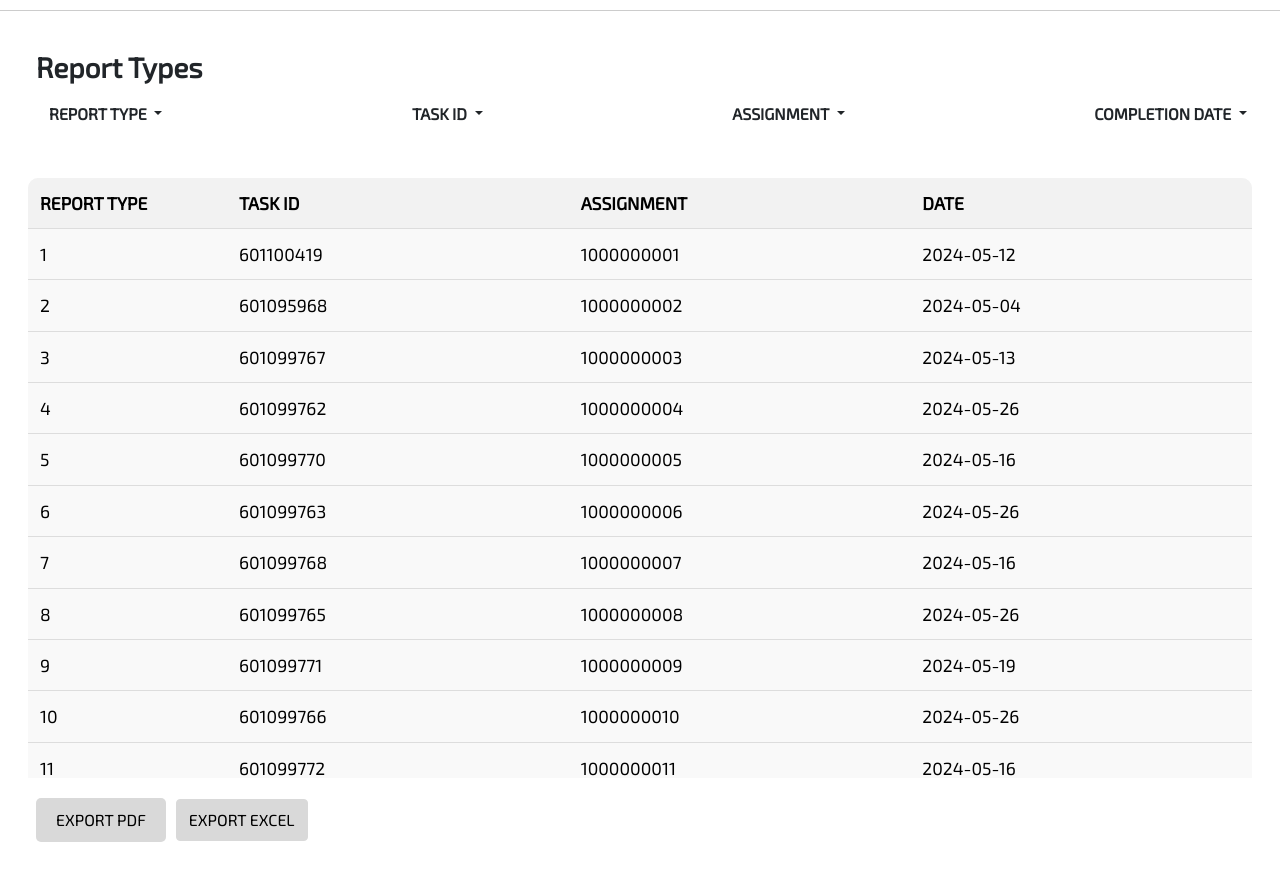
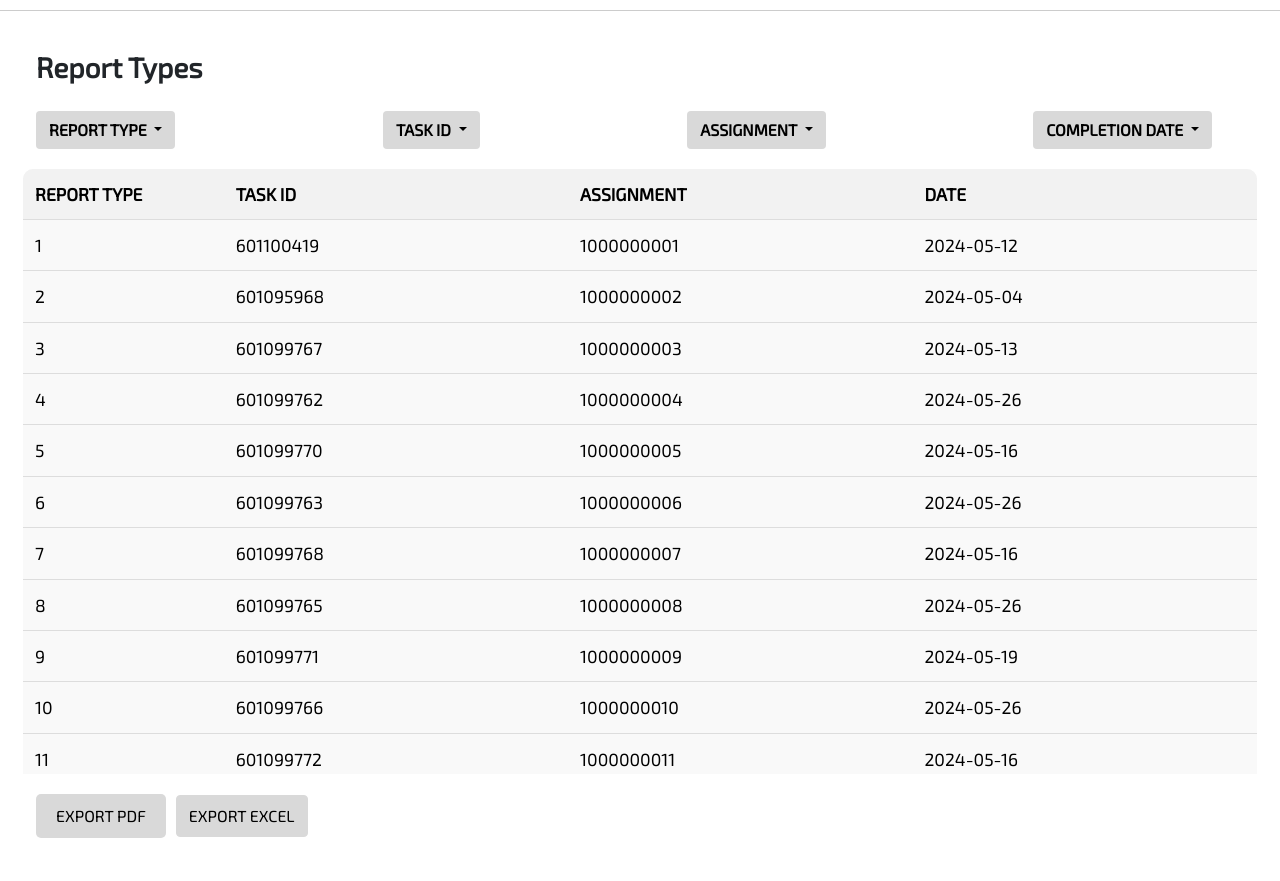
Before and after one commit to Niles-Rondez/Task-Management-and-Notification-System-for-SMG, a PHP site: page /reports.php in a window 1280 px wide. Shown: the part 76-957 px from the top of the page. Run offline with PHP 8.4, Linux system fonts and the light colour scheme; data comes from the database, SQL or seed files in the repository; some libraries are stand-ins or nearby versions.

Commit message:
alignment and color

```diff
--- a/reports.php
+++ b/reports.php
@@ -84,12 +84,12 @@ $result = mysqli_query($conn, $query);
     <!--End of Navbar-->
 
     <div class="header-divider"></div>
-    <div class="header-reports">
-        <h2 class="reports-header fw-bold ps-3">Report Types</h2>
+    <div class="header-reports pb-0">
+        <h2 class="reports-header fw-bold ps-3 pb-3">Report Types</h2>
         <div class="reports-options ps-3">
             <!-- Dropdowns in the desired order: Report Type, Task ID, Assignment, Completion Date -->
             <div class="dropdown">
-                <button class="btn dropdown-toggle rounded fw-bold" type="button" id="reportSortDropdown" data-bs-toggle="dropdown" aria-expanded="false">
+                <button class="btn dropdown-toggle rounded fw-bold mb-0" type="button" id="reportSortDropdown" data-bs-toggle="dropdown" aria-expanded="false">
                     REPORT TYPE
                 </button>
                 <ul class="dropdown-menu" aria-labelledby="reportSortDropdown">
@@ -99,7 +99,7 @@ $result = mysqli_query($conn, $query);
             </div>
 
             <div class="dropdown">
-                <button class="btn dropdown-toggle rounded fw-bold" type="button" id="taskSortDropdown" data-bs-toggle="dropdown" aria-expanded="false">
+                <button class="btn dropdown-toggle rounded fw-bold mb-0" type="button" id="taskSortDropdown" data-bs-toggle="dropdown" aria-expanded="false">
                     TASK ID
                 </button>
                 <ul class="dropdown-menu" aria-labelledby="taskSortDropdown">
@@ -109,7 +109,7 @@ $result = mysqli_query($conn, $query);
             </div>
 
             <div class="dropdown">
-                <button class="btn dropdown-toggle rounded fw-bold" type="button" id="assignmentSortDropdown" data-bs-toggle="dropdown" aria-expanded="false">
+                <button class="btn dropdown-toggle rounded fw-bold mb-0" type="button" id="assignmentSortDropdown" data-bs-toggle="dropdown" aria-expanded="false">
                     ASSIGNMENT
                 </button>
                 <ul class="dropdown-menu" aria-labelledby="assignmentSortDropdown">
@@ -119,7 +119,7 @@ $result = mysqli_query($conn, $query);
             </div>
 
             <div class="dropdown">
-                <button class="btn dropdown-toggle rounded fw-bold" type="button" id="dateSortDropdown" data-bs-toggle="dropdown" aria-expanded="false">
+                <button class="btn dropdown-toggle rounded fw-bold me-5 mb-0" type="button" id="dateSortDropdown" data-bs-toggle="dropdown" aria-expanded="false">
                     COMPLETION DATE
                 </button>
                 <ul class="dropdown-menu" aria-labelledby="dateSortDropdown">
@@ -130,7 +130,7 @@ $result = mysqli_query($conn, $query);
         </div>
     </div>
 
-    <div class="reports-table-container mx-1" id="reports_table">
+    <div class="reports-table-container mx-1 p-0" id="reports_table">
         <table class="reports-table">
             <thead>
                 <tr>
--- a/styles/style.css
+++ b/styles/style.css
@@ -381,6 +381,8 @@ html {
   padding-bottom: 20px;
   color: #000;
 }
+
+
 /* End of Reports CSS */
 
 /*Calendar*/
@@ -734,14 +736,16 @@ html {
 }
 
 
-#btnMonth, #btnWeek, #btnDay, #exportBtn {
+#btnMonth, #btnWeek, #btnDay, #exportBtn, #reportSortDropdown, #taskSortDropdown, #assignmentSortDropdown, #dateSortDropdown {
   background-color: #d9d9d9;
   color: #000;
 }
 
-#btnMonth:hover, #btnWeek:hover, #btnDay:hover, #exportBtn:hover{
+#btnMonth:hover, #btnWeek:hover, #btnDay:hover, #exportBtn:hover, #reportSortDropdown:hover, #taskSortDropdown:hover, #assignmentSortDropdown:hover, #dateSortDropdown:hover {
   background-color: #a1a1a1;
 }
+
+
 
 .export-excel-button {
   display: inline-block;
```
